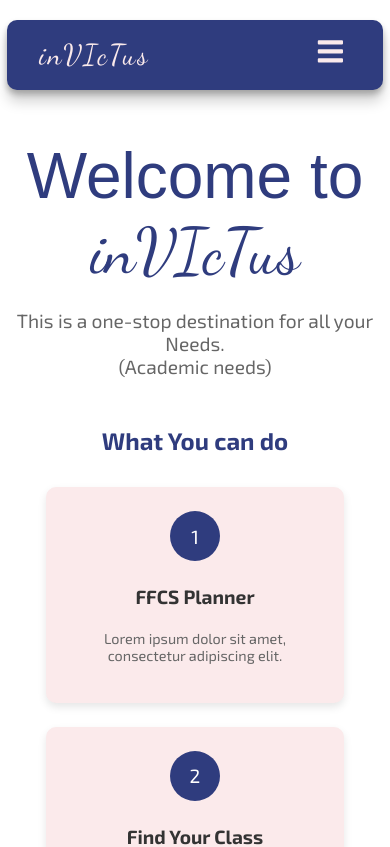
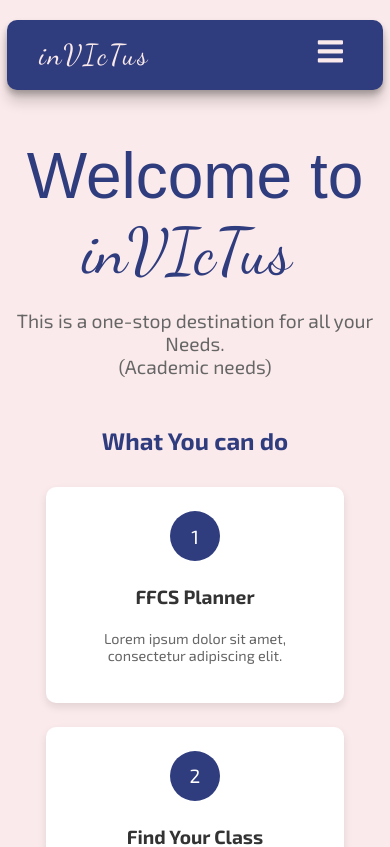
Before and after one commit to Cyb3rGhoul/inVIcTus, a React (Vite) app: page / in a window 390 px wide. Shown: the top 847 px of the page. Built offline with nearby package versions, Linux system fonts and the light colour scheme; a web font is replaced by a local one.

Commit message:
Feat: Typing animation

```diff
--- a/package.json
+++ b/package.json
@@ -17,6 +17,7 @@
     "react-icons": "^5.3.0",
     "react-router-dom": "^6.26.1",
     "react-tsparticles": "^2.12.2",
+    "react-type-animation": "^3.2.0",
     "react-typing-effect": "^2.0.5",
     "tsparticles": "^3.5.0"
   },
--- a/src/components/Navbar.css
+++ b/src/components/Navbar.css
@@ -44,15 +44,13 @@
     border: none;
     cursor: pointer;
     font-weight: bold;
-    transition: color 0.3s, background-color 0.3s;
+    transition: color 0.3s;
     padding: 0.25rem .75rem;
 }
 
 .navbar .links a:hover,
 .navbar .links button:hover {
-    color: #2F3C7E;
-    background-color: #FBEAEB;
-    border-radius: 5px;
+    color: #FFD700;
 }
 
 .navbar .links button {
--- a/src/pages/Landing.css
+++ b/src/pages/Landing.css
@@ -9,14 +9,14 @@ body {
     font-weight: 400;
     font-style: normal;
     color: #333;
-    background-color: #ffffff;
+    background-color: #FBEAEB;
 }
 
 .landing {
     padding: 8rem 2rem 2rem;
     color: #2F3C7E;
     /* Dark blue for text */
-    background-color: #ffffff;
+    background-color: #FBEAEB;
     /* Light background color for the landing page */
     transition: background-color 0.3s, color 0.3s;
 }
@@ -41,7 +41,12 @@ header h1 #in {
     font-weight: 400;
     font-style: normal;
 }
-
+@media (max-width: 480px) {
+    header h1{
+        display: flex;
+        flex-direction: column;
+    }
+}
 header p {
     font-size: 1.5rem;
     color: #666;
@@ -71,7 +76,7 @@ header p {
     display: flex;
     flex-direction: column;
     align-items: center;
-    background-color: #FBEAEB;
+    background-color: #fff;
     /* White background for milestones */
     padding: 1.5rem;
     border-radius: 10px;
--- a/src/pages/Landing.jsx
+++ b/src/pages/Landing.jsx
@@ -1,15 +1,25 @@
 import React from 'react';
 import { Link } from 'react-router-dom';
 import './Landing.css';
+import { TypeAnimation } from 'react-type-animation';
 
 const Landing = () => {
     return (
 
         <>
-
             <div className="landing">
                 <header>
-                    <h1 id='heading'>Welcome to <span className='in' id='in'>inVIcTus</span></h1>
+                    <h1 id='heading'>Welcome to <span className='in' id='in'>
+                        <TypeAnimation
+                            sequence={[
+                                'inVIcTus',
+                                1000,
+                            ]}
+                            wrapper="span"
+                            speed={{type: 'keyStrokeDelayInMs', value: 250}}
+                            style={{ fontSize: '1em', display: 'inline-block' }}
+                            repeat={Infinity}
+                        /></span></h1>
                     <p>This is a one-stop destination for all your Needs.<br></br>(Academic needs)</p>
                 </header>
 
```
Also changed, not shown: 1 other file (tests, documents, lock files or other folders).
